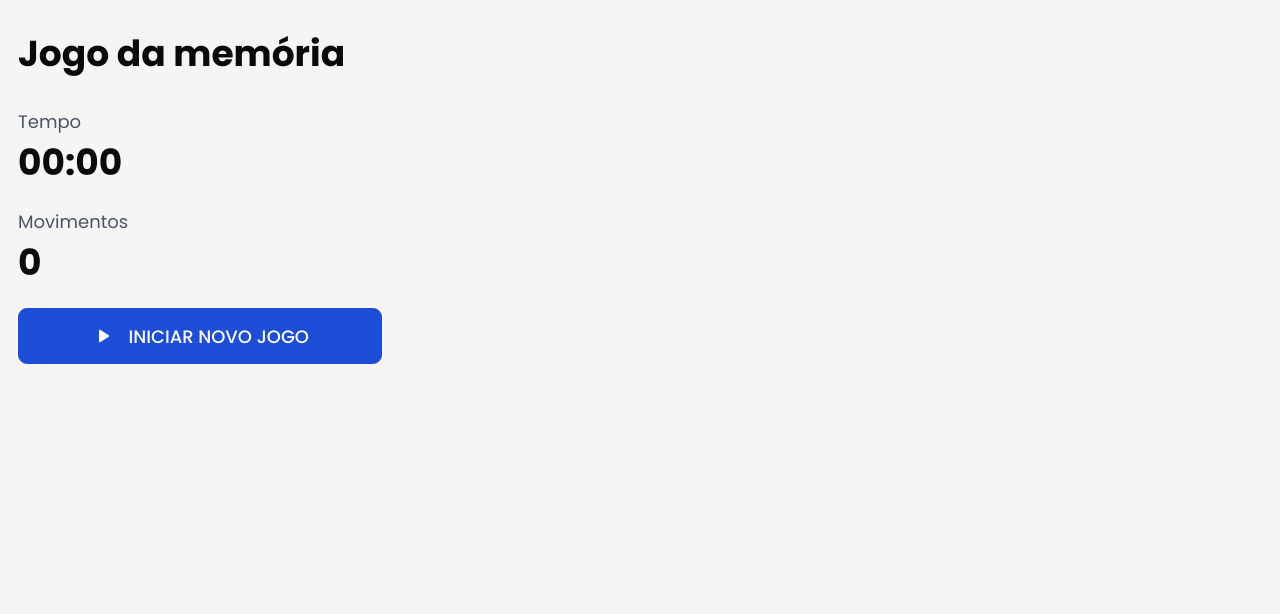
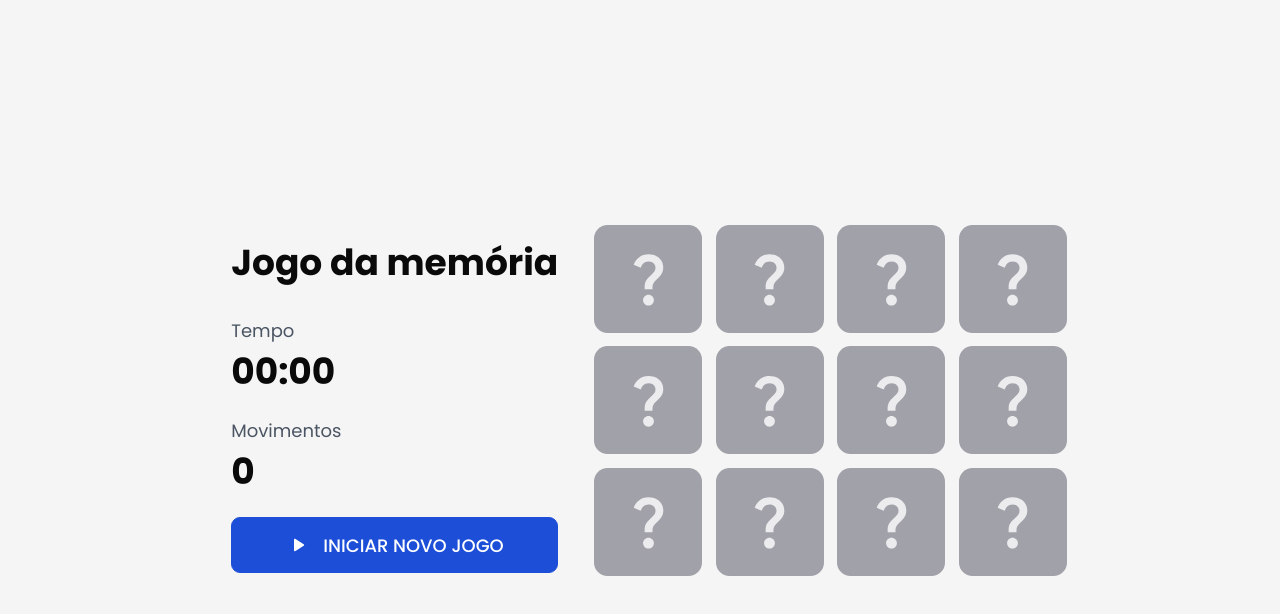
Before and after one commit to flaviojeferson/memory-game, a React (Vite) app: page / in a window 1280 px wide. Shown: the top 614 px of the page. Built offline with nearby package versions, Linux system fonts and the light colour scheme.

Commit message:
Incorporate GameTable in App

```diff
--- a/src/App.tsx
+++ b/src/App.tsx
@@ -3,12 +3,14 @@ import { defaultTheme } from './styles/themes/defaultTheme';
 import { GameStatus } from './components/GameStatus';
 import { GlobalStyle } from './styles/global';
 import { ThemeProvider } from 'styled-components';
+import { GameTable } from './components/GameTable';
 
 const App: React.FC = () => (
   <>
     <ThemeProvider theme={defaultTheme}>
       <AppContainer>
         <GameStatus />
+        <GameTable />
       </AppContainer>
       <GlobalStyle />
     </ThemeProvider>
--- a/src/styles/app.ts
+++ b/src/styles/app.ts
@@ -1,6 +1,10 @@
 import { styled } from 'styled-components';
 
 const AppContainer = styled.div`
+  display: flex;
+  align-items: center;
+  justify-content: center;
+  gap: 1rem;
   min-height: 100vh;
   min-width: 100vw;
   background-color: ${(props) => props.theme['neutral-100']};
```
